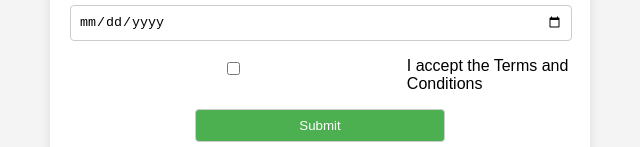
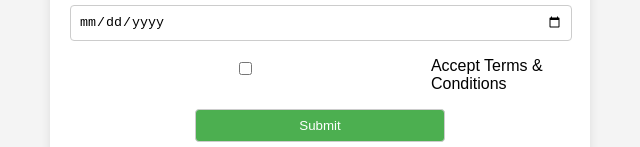
Before and after one commit to Tejassai/wd101, a plain HTML site: page index.html in a window 1280 px wide. Shown: the part 435-582 px from the top of the page, without its empty margins (320-960 px from the left). Drawn offline with Linux system fonts and the light colour scheme.

Commit message:
Update index.html

```diff
--- a/index.html
+++ b/index.html
@@ -101,7 +101,7 @@
         <input type="date" id="dob" name="dob" required>
         <label style="display: flex; align-items: center; width: 100%; margin-bottom: 16px;">
             <input type="checkbox" id="acceptTerms" name="acceptTerms" required>
-            <span style="vertical-align: middle; margin-left: 5px;">I accept the Terms and Conditions</span>
+            <span style="vertical-align: middle; margin-left: 5px;">Accept Terms & Conditions</span>
         </label>
         <input type="submit" value="Submit">
     </form>
```
